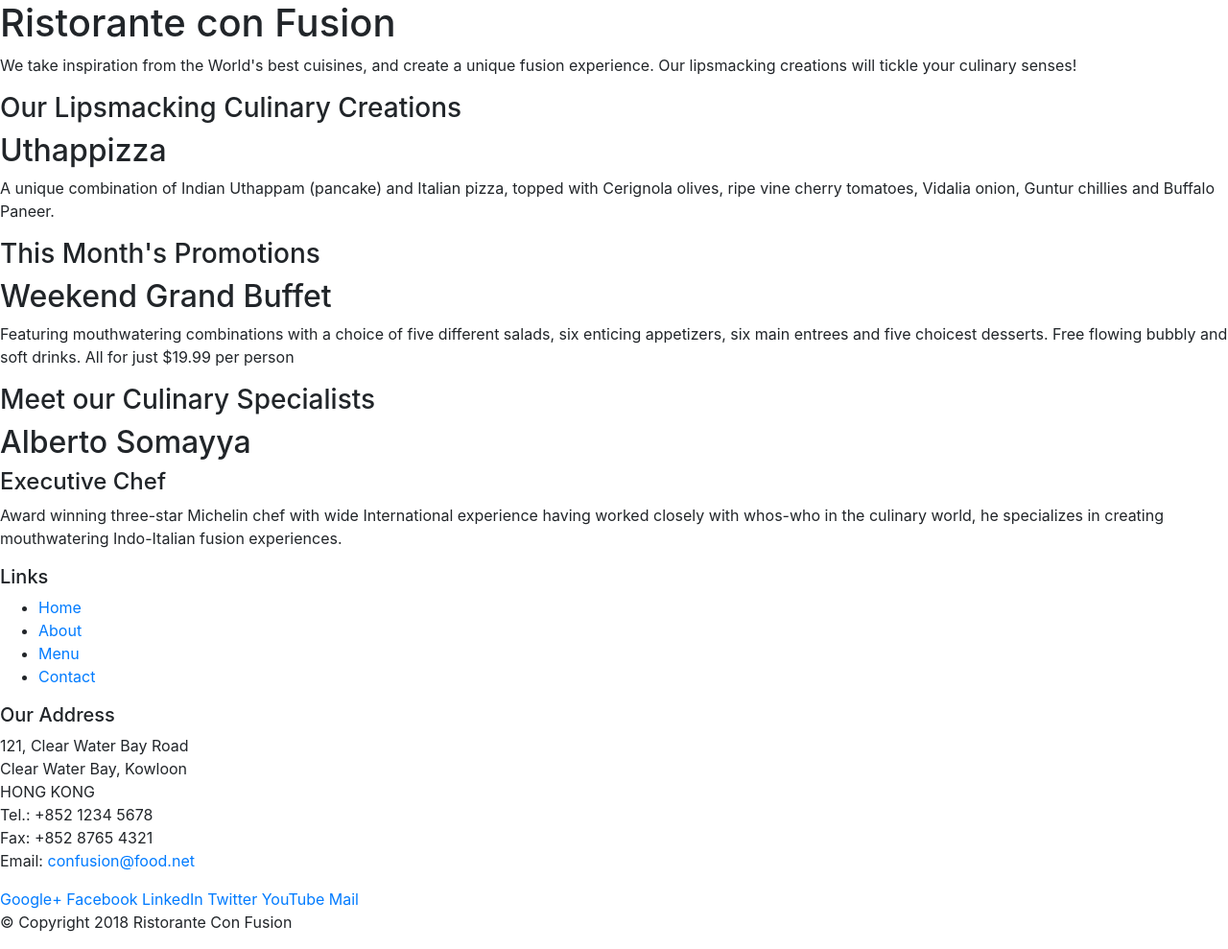
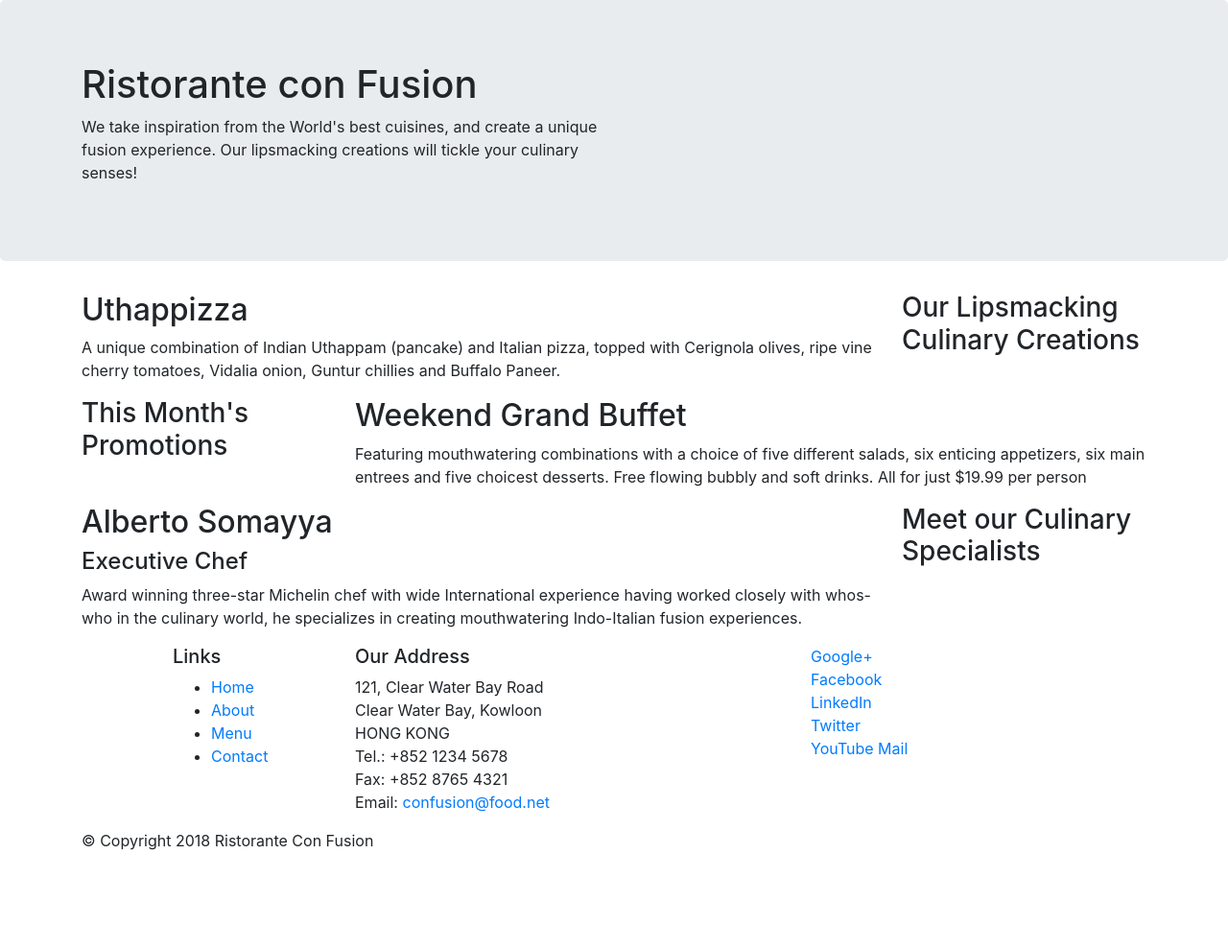
Before and after one commit to mehulsinha99/Bootstrap4, a website: page index.html in a window 1280 px wide. Shown: the whole page at 96% size. After the commit the page ends 904 px from the top, so only its background shows below. Drawn offline with nearby package versions, Linux system fonts and the light colour scheme.

Commit message:
bootstrap part1

```diff
--- a/index.html
+++ b/index.html
@@ -14,46 +14,46 @@
 
 <body>
 
-    <header>
-        <div>
-            <div>
-                <div>
+    <header class="jumbotron">
+        <div class="container">
+            <div class="row">
+                <div class="col-12 col-sm-6">
                     <h1>Ristorante con Fusion</h1>
                     <p>We take inspiration from the World's best cuisines, and create a unique fusion experience. Our lipsmacking creations will tickle your culinary senses!</p>
                 </div>
-                <div>
+                <div class="col-12 col-sm">
                 </div>
             </div>
         </div>
     </header>
 
-    <div>
-        <div>
-            <div>
+    <div class="container">
+        <div class="row">
+            <div class="col-12 col-sm-4 order-sm-last col-md-3">
                 <h3>Our Lipsmacking Culinary Creations</h3>
             </div>
-            <div>
+            <div class="col col-sm order-sm-first col-md">
                 <h2>Uthappizza</h2>
                 <p>A unique combination of Indian Uthappam (pancake) and Italian pizza, topped with Cerignola olives, ripe vine cherry tomatoes, Vidalia onion, Guntur chillies and Buffalo Paneer.</p>
             </div>
         </div>
 
 
-        <div>
-            <div>
+        <div class="row">
+            <div class="col-12 col-sm-4 col-md-3">
                 <h3>This Month's Promotions</h3>
             </div>
-            <div>
+            <div class="col col-sm col-md">
                 <h2>Weekend Grand Buffet</h2>
                 <p>Featuring mouthwatering combinations with a choice of five different salads, six enticing appetizers, six main entrees and five choicest desserts. Free flowing bubbly and soft drinks. All for just $19.99 per person </p>
             </div>
         </div>
 
-        <div>
-            <div>
+        <div class="row">
+            <div class="col-12 col-sm-4 order-sm-last col-md-3">
                 <h3>Meet our Culinary Specialists</h3>
             </div>
-            <div>
+            <div class="col col-sm order-sm-first col-md">
                 <h2>Alberto Somayya</h2>
                 <h4>Executive Chef</h4>
                 <p>Award winning three-star Michelin chef with wide International experience having worked closely with whos-who in the culinary world, he specializes in creating mouthwatering Indo-Italian fusion experiences. </p>
@@ -62,9 +62,9 @@
     </div>
 
     <footer>
-        <div>
-            <div>
-                <div>
+        <div class="container">
+            <div class="row">
+                <div class="col-4 offset-1 col-sm-2">
                     <h5>Links</h5>
                     <ul>
                         <li><a href="#">Home</a></li>
@@ -73,7 +73,7 @@
                         <li><a href="#">Contact</a></li>
                     </ul>
                 </div>
-                <div>
+                <div class="col-7 col-sm-5">
                     <h5>Our Address</h5>
                     <address>
 		              121, Clear Water Bay Road<br>
@@ -84,19 +84,19 @@
 		              Email: <a href="mailto:confusion@food.net">confusion@food.net</a>
 		           </address>
                 </div>
-                <div>
+                <div class="col-12 col-sm-4">
                     <div>
-                        <a href="http://google.com/+">Google+</a>
-                        <a href="http://www.facebook.com/profile.php?id=">Facebook</a>
-                        <a href="http://www.linkedin.com/in/">LinkedIn</a>
-                        <a href="http://twitter.com/">Twitter</a>
+                        <a href="http://google.com/+">Google+</a><br>
+                        <a href="http://www.facebook.com/profile.php?id=">Facebook</a><br>
+                        <a href="http://www.linkedin.com/in/">LinkedIn</a><br>
+                        <a href="http://twitter.com/">Twitter</a><br>
                         <a href="http://youtube.com/">YouTube</a>
                         <a href="mailto:">Mail</a>
                     </div>
                 </div>
            </div>
-           <div>
-                <div>
+           <div class="row">
+                <div class="col-auto">
                     <p>© Copyright 2018 Ristorante Con Fusion</p>
                 </div>
            </div>
```
